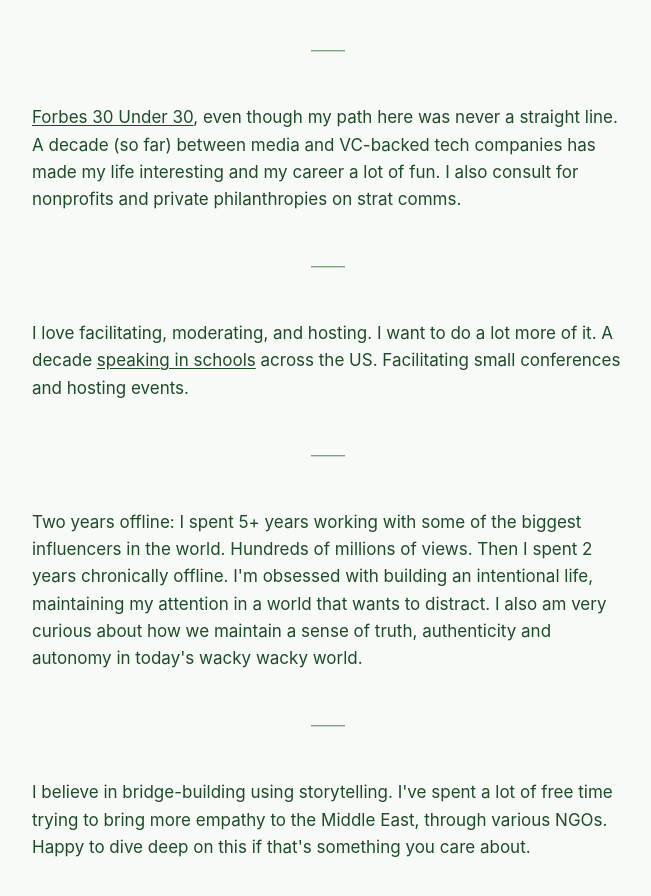
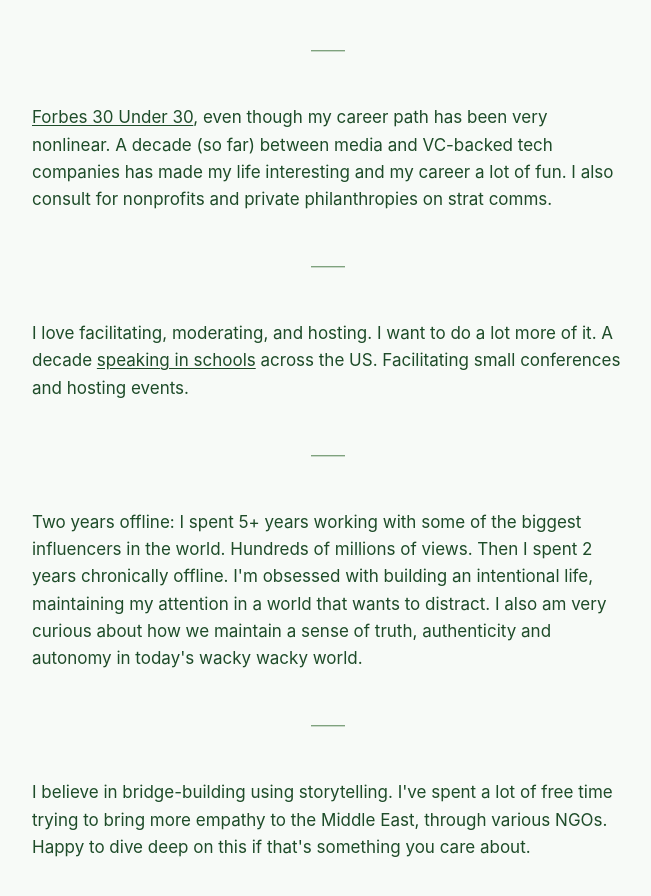
Before and after one commit to rachelraykay/rachelkastner, a website: page index.html in a window 1280 px wide. Shown: the part 1516-2412 px from the top of the page, without its empty margins (312-963 px from the left). Drawn offline with Linux system fonts and the light colour scheme.

Commit message:
Update index.html

```diff
--- a/index.html
+++ b/index.html
@@ -33,7 +33,7 @@
 
   <div class="divider">——</div>
 
-  <p class="fact"><a href="https://forbes.co.il/e/rankings/2024-under-30/rachel-kastner/">Forbes 30 Under 30</a>, even though my path here was never a straight line. A decade (so far) between media and VC-backed tech companies has made my life interesting and my career a lot of fun. I also consult for nonprofits and private philanthropies on strat comms.</p>
+  <p class="fact"><a href="https://forbes.co.il/e/rankings/2024-under-30/rachel-kastner/">Forbes 30 Under 30</a>, even though my career path has been very nonlinear. A decade (so far) between media and VC-backed tech companies has made my life interesting and my career a lot of fun. I also consult for nonprofits and private philanthropies on strat comms.</p>
 
   <div class="divider">——</div>
 
```
